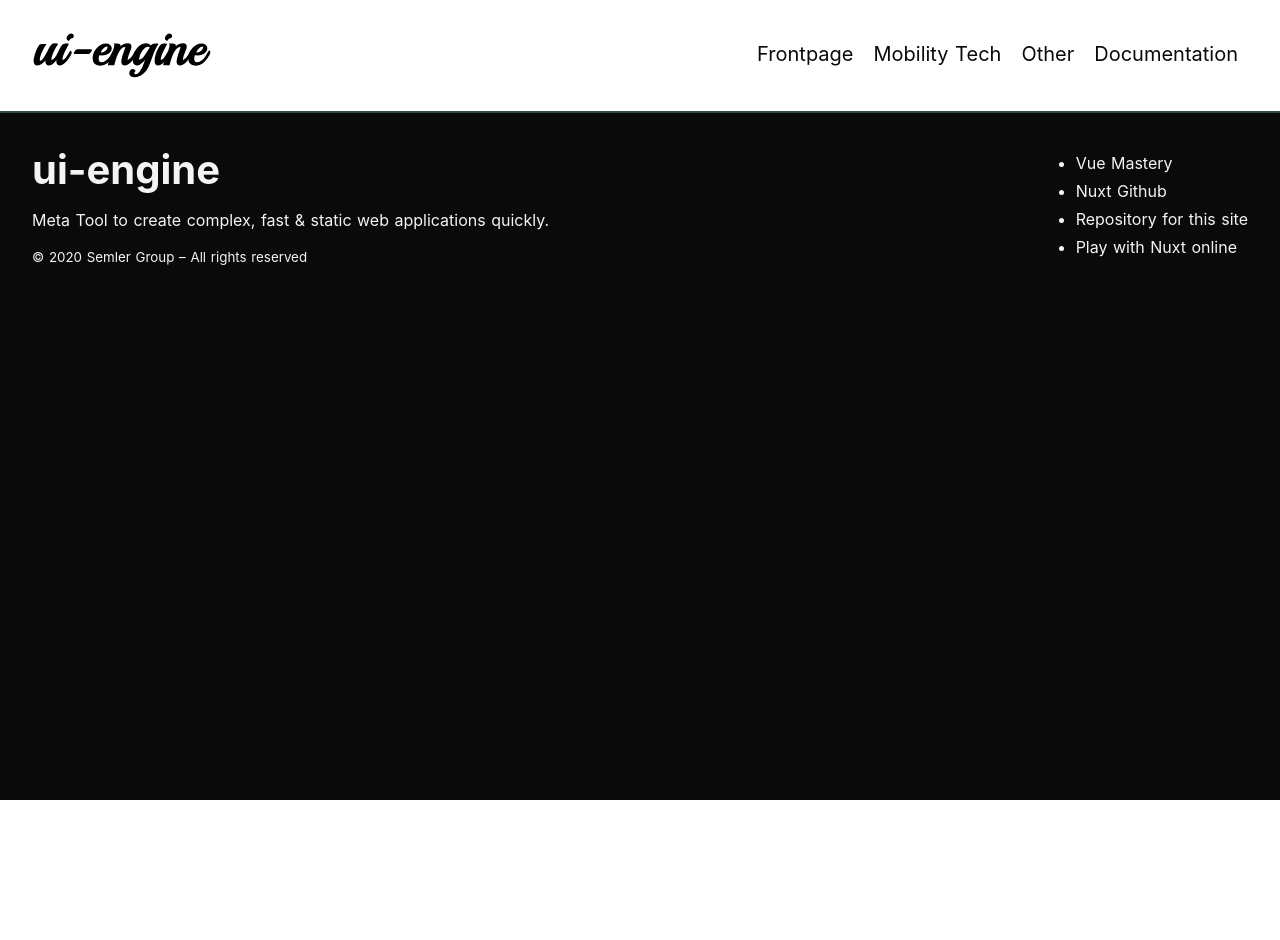
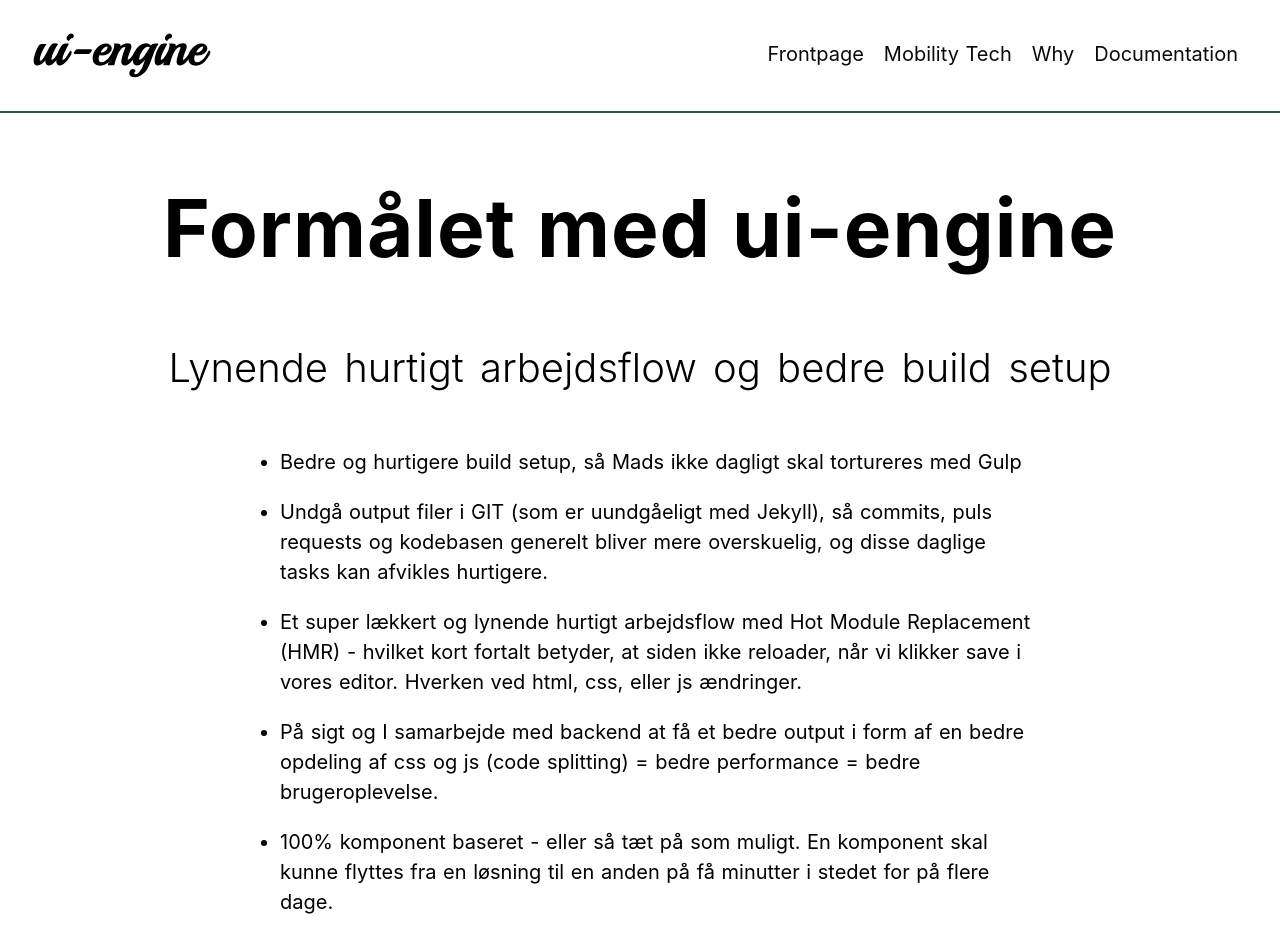
Before and after one commit to ronnidc/ui-engine, a Nuxt app: page /why in a window 1280 px wide. Shown: the top 940 px of the page. Before the commit the page ends 800 px from the top, so only its background shows below. Built offline with nearby package versions, Linux system fonts and the light colour scheme.

Commit message:
content: update content & favicon

```diff
--- a/src/components/gallery/gallery.scss
+++ b/src/components/gallery/gallery.scss
@@ -1,6 +1,7 @@
 .gallery {
     color: var(--color-default);
     padding: 1em;
+    margin-top: 2em;
 
     .container {
         text-align: center;
--- a/src/components/googlemaps/googlemaps.scss
+++ b/src/components/googlemaps/googlemaps.scss
@@ -1,6 +1,7 @@
 .googlemaps {
     color: var(--color-default);
     padding: 1em;
+    margin-top: 2em;
 
     .container {
         text-align: center;
--- a/src/components/navigation/Navigation.vue
+++ b/src/components/navigation/Navigation.vue
@@ -6,8 +6,8 @@
         <nuxt-link to="/semler" class="navigation__link">
             Mobility Tech
         </nuxt-link>
-        <nuxt-link to="/other" class="navigation__link">
-            Other
+        <nuxt-link to="/why" class="navigation__link">
+            Why
         </nuxt-link>
         <nuxt-link to="/documentation" class="navigation__link">
             Documentation
--- a/src/pages/documentation.vue
+++ b/src/pages/documentation.vue
@@ -6,14 +6,17 @@
             <a href="//forum.vuejs.org/t/greetings/89238" class="button button--primary" target="_blank" rel="noreferrer">forum.vuejs.org</a>
             <a href="https://discordapp.com/channels/325477692906536972/325654285255704578" class="button button--primary" target="_blank" rel="noreferrer">Discordapp Vue Land</a>
         </center>
+        <Googlemaps />
     </main>
 </template>
 
 <script>
     import Heading from "~/components/heading/Heading.vue";
+    import Googlemaps from "~/components/googlemaps/Googlemaps.vue";
     export default {
         components: {
-            Heading
+            Heading,
+            Googlemaps,
         },
         data () {
             return {
--- a/src/pages/other.vue
+++ /dev/null
@@ -1,25 +0,0 @@
-<template>
-    <main role="main">
-        <Heading :title="heading.title" :subtitle="heading.subtitle" />
-        <Googlemaps />
-    </main>
-</template>
-
-<script>
-    import Heading from "~/components/heading/Heading.vue";
-    import Googlemaps from "~/components/googlemaps/Googlemaps.vue";
-    export default {
-        components: {
-            Googlemaps,
-            Heading
-        },
-        data () {
-            return {
-                heading: {
-                    title: 'Another page',
-                    subtitle: 'Something else!'
-                }
-            }
-        }
-    }
-</script>
--- /dev/null
+++ b/src/pages/why.vue
@@ -0,0 +1,44 @@
+<template>
+    <main role="main">
+        <Heading :title="heading.title" :subtitle="heading.subtitle" />
+        <ul class="costum-why-list">
+            <li>Bedre og hurtigere build setup, så Mads ikke dagligt skal tortureres med Gulp</li>
+            <li>Undgå output filer i GIT (som er uundgåeligt med Jekyll), så commits, puls requests og kodebasen generelt bliver mere overskuelig, og disse daglige tasks kan afvikles hurtigere. </li>
+            <li>Et super lækkert og lynende hurtigt arbejdsflow med Hot Module Replacement (HMR) - hvilket kort fortalt betyder, at siden ikke reloader, når vi klikker save i vores editor. Hverken ved html, css, eller js ændringer. </li>
+            <li>På sigt og I samarbejde med backend at få et bedre output i form af en bedre opdeling af css og js (code splitting) = bedre performance = bedre brugeroplevelse. </li>
+            <li>100% komponent baseret - eller så tæt på som muligt. En komponent skal kunne flyttes fra en løsning til en anden på få minutter i stedet for på flere dage. </li>
+            <li>At nemmere kunne undgå inkludering af tredjeparts libraries som jQuery, Bootstrap, Normalize, og diverse polyfils, så vidt det er muligt, da disse libraries’ forskellige versioner skaber en ekstra afhængighed til den specifikke løsning, hvilket gør det sværere at genbruge komponenter på tværs af løsninger. Dernæst inkluderes disse libraries i outputtet der sendes til klienten, hvilket skaber performance issues.</li>
+        </ul>
+    </main>
+</template>
+
+<script>
+    import Heading from "~/components/heading/Heading.vue";
+    export default {
+        components: {
+            Heading
+        },
+        data () {
+            return {
+                heading: {
+                    title: 'Formålet med ui-engine',
+                    subtitle: 'Lynende hurtigt arbejdsflow og bedre build setup'
+                }
+            }
+        }
+    }
+</script>
+
+<style lang="scss">
+    ul.costum-why-list {
+        font-family: var(--font-family-primary);
+        line-height: 1.5;
+        font-size: 20px;
+        max-width: 800px;
+        margin: 2em auto;
+
+        li {
+            margin-bottom: 1em;
+        }
+    }
+</style>
```
Also changed, not shown: 1 other file (tests, documents, lock files or other folders).
